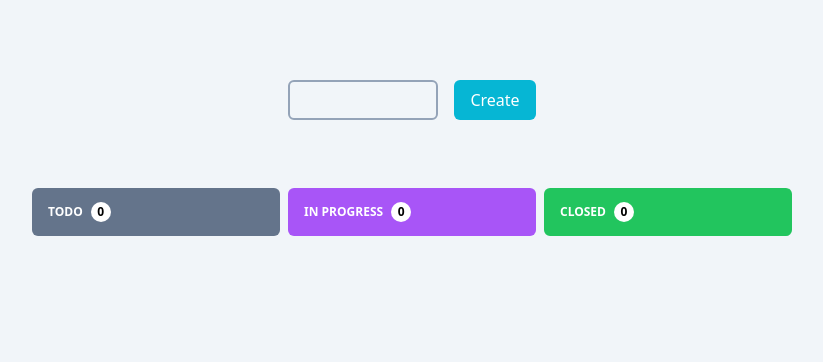
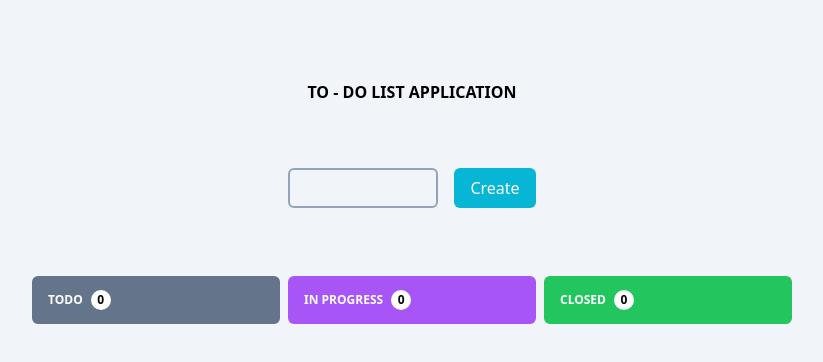
Before and after one commit to manikumar324/todo-application-using-REACT, a React (Create React App) app: page / in a window 1280 px wide. Shown: the top 362 px of the page, without its empty margins (228-1051 px from the left). Built offline with nearby package versions, Linux system fonts and the light colour scheme.

Commit message:
styling added

```diff
--- a/src/components/CreateTask/CreateTask.js
+++ b/src/components/CreateTask/CreateTask.js
@@ -23,12 +23,15 @@ const CreateTask = ({tasks,setTasks}) => {
         setTask({ id: "", name: "", status: "todo" }); //reset the task input
     }
   return (
-    <form onSubmit={handleSubmit}>
+    <>
+        <h1 className='sm:text-xl font-bold lg:text-xl lg:font-bold'>TO - DO LIST APPLICATION</h1>
+        <form onSubmit={handleSubmit}>
         <input type='text' value={task.name} className='border-2 border-slate-400 bg-slate-100 rounded-md mr-4 h-10 lg:w-64 px-1 md:w-64 sm:w-[220px] w-[150px]'
             onChange={(e)=>setTask({...task,id:uuidv4(),name:e.target.value})}
         />
         <button className='bg-cyan-500 text-white px-4 h-10 rounded-md'>Create</button>
-    </form>
+        </form>
+    </>
   )
 }
 
```
